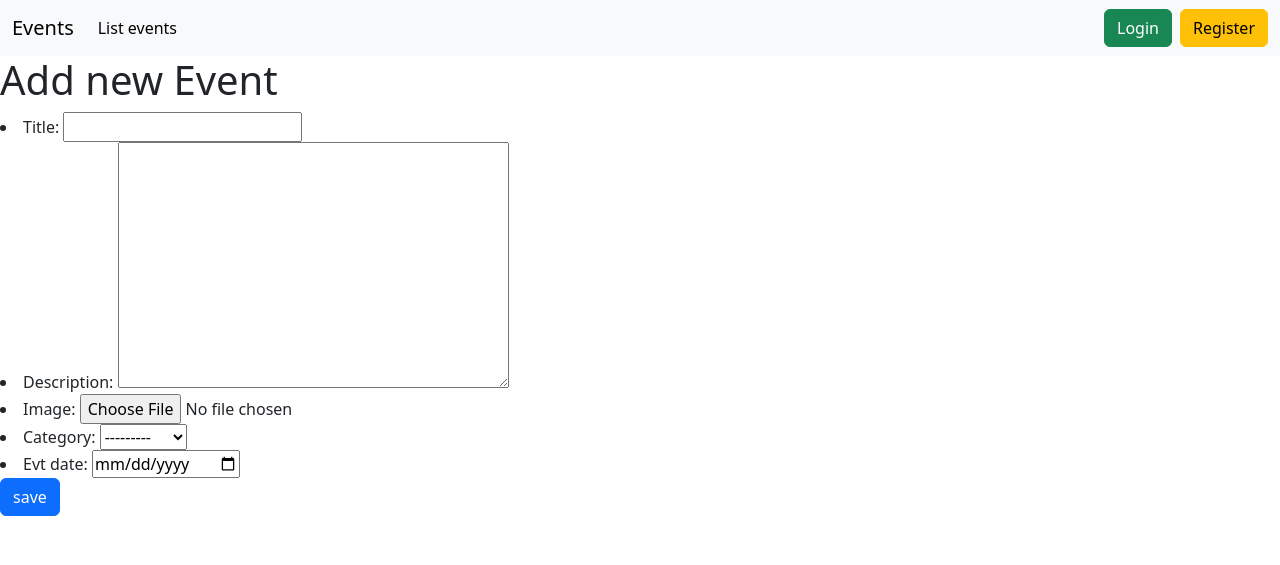
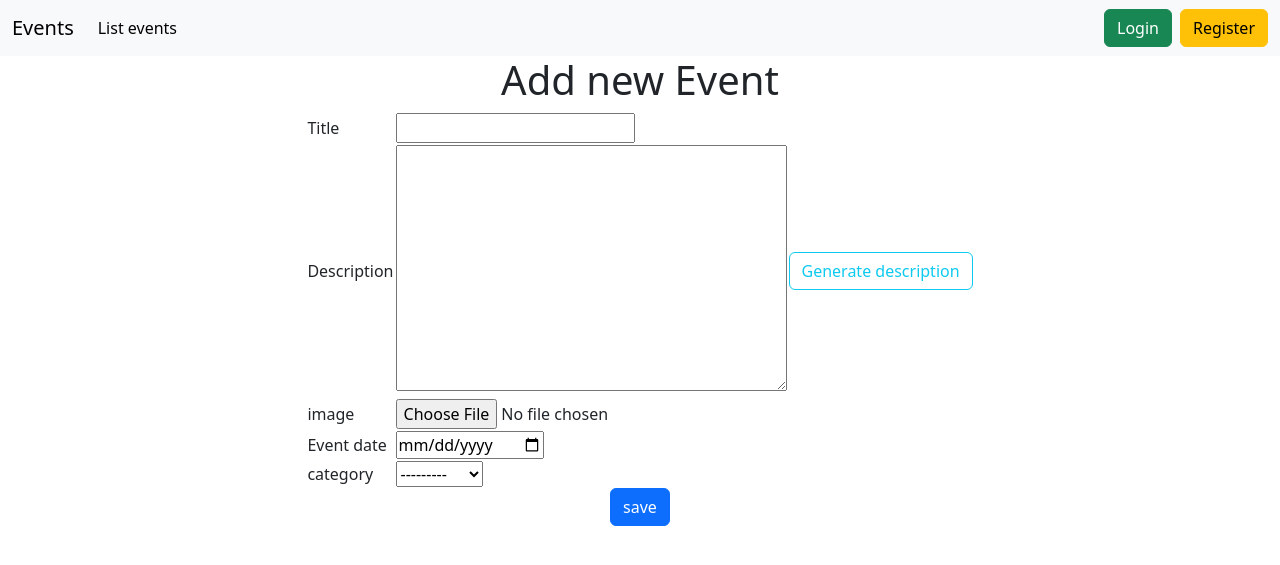
Before and after one commit to mehdybenromdhane/5TWIN2-Django, a Django app: page /event/addClass/ in a window 1280 px wide. Shown: the top 565 px of the page. Run offline with Django 4.2, Linux system fonts and the light colour scheme; some libraries are stand-ins or nearby versions.

Commit message:
model gemini

```diff
--- a/Event/urls.py
+++ b/Event/urls.py
@@ -20,7 +20,9 @@ urlpatterns = [
 
    path('join/<int:idEvent>', participer, name="join"),
 
-      path('cancel/<int:idEvent>', cancel, name="cancel")
+      path('cancel/<int:idEvent>', cancel, name="cancel"),
+
+      path('generate/',generate_description , name="generate")
 
 
 ]
--- a/Event/views.py
+++ b/Event/views.py
@@ -1,4 +1,6 @@
-from django.shortcuts import render,redirect
+from django.shortcuts import render,redirect,HttpResponse
+
+from django.http import JsonResponse
 
 from django.views.generic import ListView,CreateView,UpdateView,DeleteView
 # Create your views here.
@@ -11,6 +13,35 @@ from .models import Event, Participation
 
 from django.contrib.auth.decorators import login_required
 from Person.models import Person
+from google import genai
+
+import json
+
+def generate(title):
+# The client gets the API key from the environment variable `GEMINI_API_KEY`.
+    client = genai.Client()
+
+    response = client.models.generate_content(
+        model="gemini-2.5-flash", contents=f"generate a description for event with title : {title}"
+    )
+    return response.text
+
+
+
+def generate_description(request):
+
+    if request.method=="POST":
+      data=  json.loads(request.body)
+      title= data.get('title',)
+
+
+      description = generate(title)
+
+
+    return JsonResponse({'description':description})
+
+
+
 def hello(request):
 
     classe= "Bonjour 5TWIN2"
--- a/Template/event/add.html
+++ b/Template/event/add.html
@@ -2,14 +2,64 @@
 
 
 {% block content %}
+
+<center>
 <h1>Add new Event</h1>
 
 
 <form action="{% url 'addEvent' %}" method="post" enctype="multipart/form-data">
-{{form.as_ul}}
+
+  <table>
+    <tr>
+        <td><label for="">Title</label></td>
+        <td>{{form.title}}</td>
+    </tr>
+
+      <tr>
+        <td><label for="">Description</label></td>
+        <td>{{form.description}}</td>
+        <td><button id="btn" class="btn btn-outline-info">Generate description</button></td>
+    </tr>
+      <tr>
+        <td><label for="">image</label></td>
+        <td>{{form.image}}</td>
+    </tr>
+      <tr>
+        <td><label for="">Event date</label></td>
+        <td>{{form.evt_date}}</td>
+    </tr>
+      <tr>
+        <td><label for="">category</label></td>
+        <td>{{form.category}}</td>
+    </tr>
+
+  </table>
+
+<script>
+    document.getElementById('btn').addEventListener('click',
+    function(){
+
+     const title =document.getElementById('id_title').value;
+
+     fetch("{% url 'generate' %}",{
+        method:'POST',
+        headers:{
+            'ContentType':'application/json',
+            'X-CSRFToken':'{{csrf_token}}'
+        },
+
+        body:JSON.stringify({title:title})
+     } ) .then(response=>response.json()).then(data=>{document.getElementById('id_description').value = data.description})
+    }
+    )
+</script>
 
 {% csrf_token %}
 <input type="submit" value="save" class="btn btn-primary">
 
 </form>
+
+
+
+</center>
 {% endblock %}
```
Also changed, not shown: db.sqlite3, media/images/football-info_9xLNJL3.png (added).
